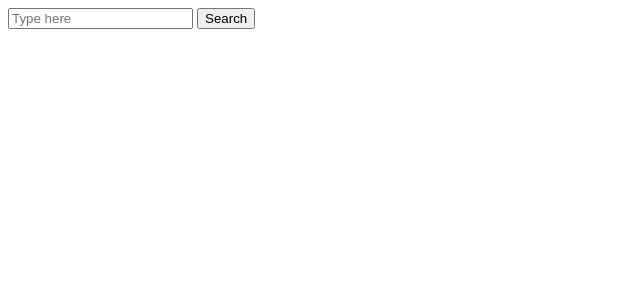
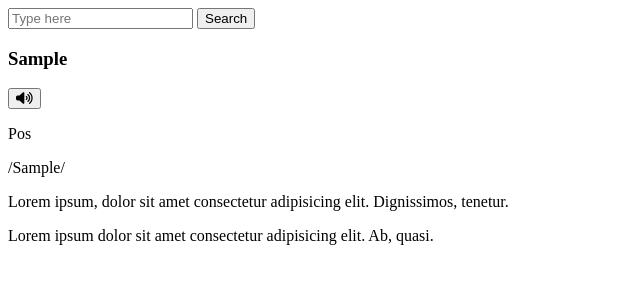
Before and after one commit to yusufroqib/online-dictionary, a plain HTML site: page index.html in a window 1280 px wide. Shown: the whole page, without its empty margins (0-640 px from the left). Drawn offline with Linux system fonts and the light colour scheme.

Commit message:
HTML Updated

```diff
--- a/index.html
+++ b/index.html
@@ -15,6 +15,22 @@
             <input type="text" placeholder="Type here" id="input-word">
             <button id="search-btn">Search</button>
         </div>
+        <div class="result" id="result">
+            <div class="word">
+                <h3>Sample</h3>
+                <button>
+                    <i class="fa-solid fa-volume-high"></i>
+                </button>
+            </div>
+            <div class="details">
+               <p>Pos</p>
+               <p>/Sample/</p>
+            </div>
+            <p class="word-meaning">
+                Lorem ipsum, dolor sit amet consectetur adipisicing elit. Dignissimos, tenetur.
+            </p>
+            <p class="word-example">Lorem ipsum dolor sit amet consectetur adipisicing elit. Ab, quasi.</p>
+        </div>
     </div>
     <script src="script.js"></script>
 </body>
```
